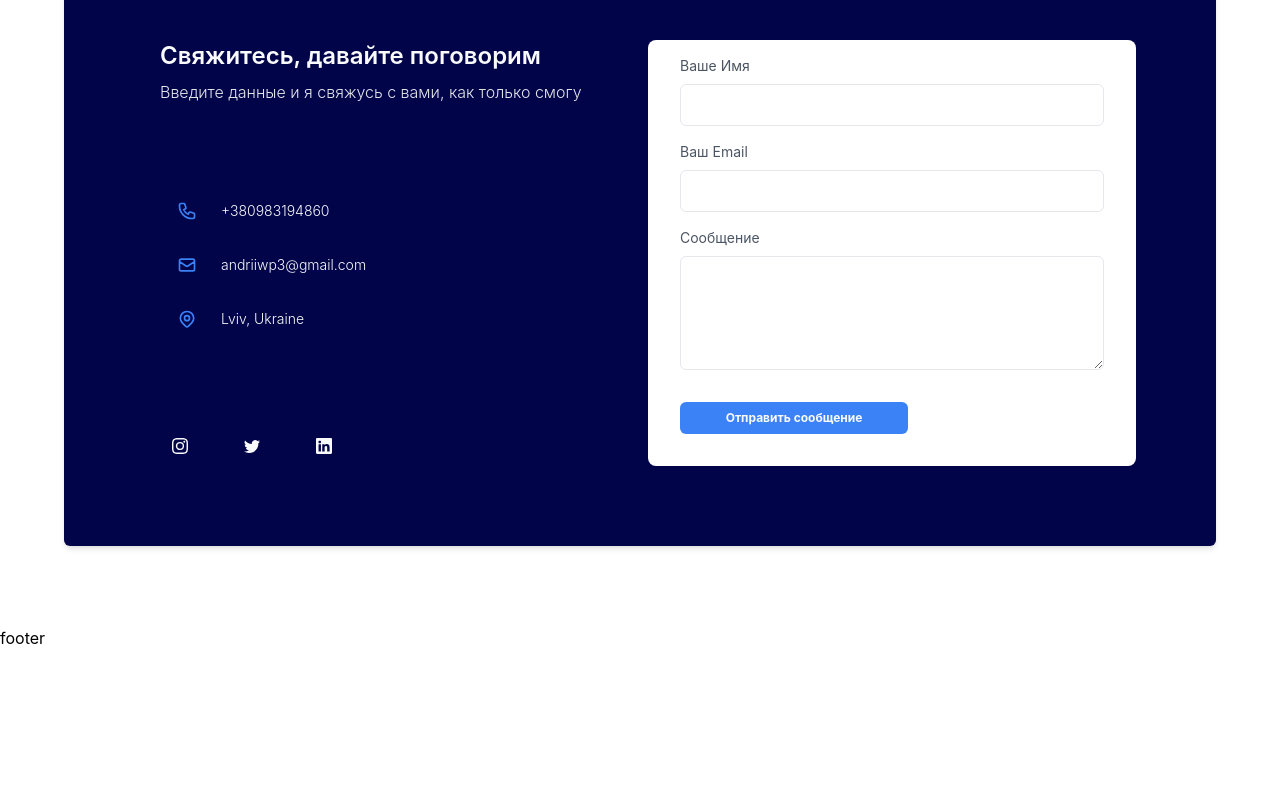
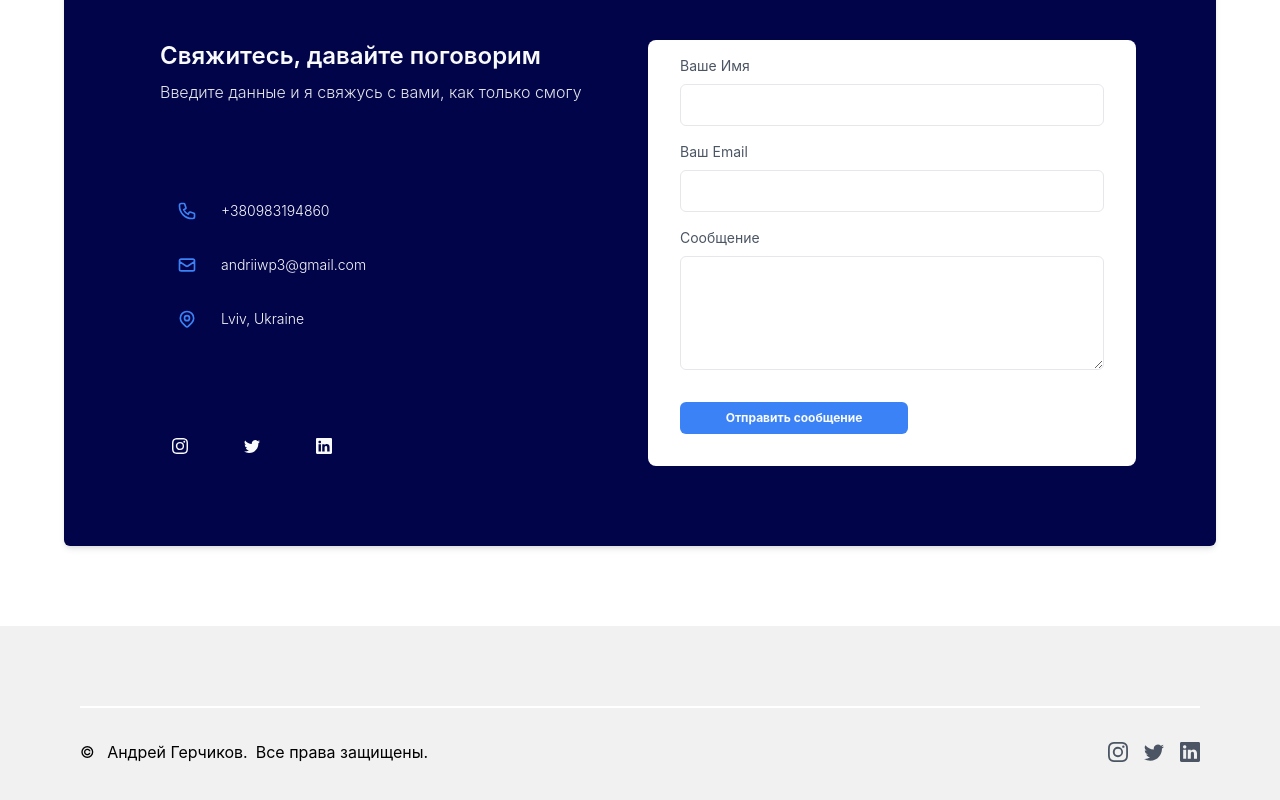
Before and after one commit to andriiwp3/andriiwp3-portfolio, a Next.js app: page / in a window 1280 px wide. Shown: the part 1440-2240 px from the top of the page. Before the commit the page ends 2090 px from the top, so only its background shows below. Built offline with nearby package versions, Linux system fonts and the light colour scheme; no server answers.

Commit message:
Made a contact page

```diff
--- a/components/Footer.js
+++ b/components/Footer.js
@@ -1,3 +1,43 @@
+import { socialLinks, githubUser } from '../constants/data';
+
 export default function Footer() {
-   return ('footer');
+   return (
+      <div className="bg-[#F1F1F1] dark:bg-gray-900">
+         <div className="max-w-6xl  mx-auto px-4 py-10 md:py-20">
+            <div className="h-0.5 w-full bg-white dark:bg-gray-700"></div>
+            <div className="flex flex-col space-y-4 md:space-y-0 md:flex-row justify-between md:items-center mt-8">
+               <div>
+                  <p>
+                     &copy;{' '}
+                     <div className="inline-block transform hover:scale-110 hover:-rotate-3 transition duration-300">
+                        <a
+                           className="hover:bg-red-500 rounded-md px-2 py-1  hover:text-gray-50"
+                           href={`https://github.com/${githubUser.username}`}>
+                           Андрей Герчиков.
+                        </a>
+                     </div>
+                     Все права защищены.
+                  </p>
+               </div>
+               {socialLinks && (
+                  <div className="space-x-4 flex flex-row items-center">
+                     {socialLinks.map(social => (
+                        <a key={social.name} href={social.url} className="text-base font-normal text-gray-600 dark:text-gray-300">
+                           <svg
+                              xmlns="http://www.w3.org/2000/svg"
+                              width="16"
+                              height="16"
+                              fill="currentColor"
+                              className="bi bi-instagram h-5 w-5"
+                              viewBox="0 0 16 16">
+                              <path d={social.path} />
+                           </svg>
+                        </a>
+                     ))}
+                  </div>
+               )}
+            </div>
+         </div>
+      </div>
+   );
 }
--- a/components/Header.js
+++ b/components/Header.js
@@ -66,7 +66,9 @@ export default function Example() {
                            <a
                               key={item.name}
                               href={item.url}
-                              className="text-base font-normal text-gray-600 dark:text-gray-300 mr-3 md:hover:opacity-60 duration-200">
+                              className="text-base font-normal text-gray-600 dark:text-gray-300 mr-3 md:hover:opacity-60 duration-200"
+										rel="noreferrer"
+										target="_blank">
                               <svg
                                  xmlns="http://www.w3.org/2000/svg"
                                  viewBox="0 0 16 16"
--- a/components/Hero.js
+++ b/components/Hero.js
@@ -24,8 +24,7 @@ export default function Hero() {
                   {
                      <RoughNotation color="#FECACA" order="3">
                         <a href={socialLinks.filter(item => item.name === 'Twitter')[0].url} className="font-bold">
-                           {' '}
-                           Twitter{' '}
+                           {' '}Twitter{' '}
                         </a>
                      </RoughNotation>
                   }
--- /dev/null
+++ b/pages/contact.js
@@ -0,0 +1,10 @@
+import ContainerBlock from "../components/ContainerBlock";
+import ContactForm from "../components/ContactForm";
+
+export default function Contact() {
+	return (
+		<ContainerBlock>
+			<ContactForm />
+		</ContainerBlock>
+	)
+}
```
